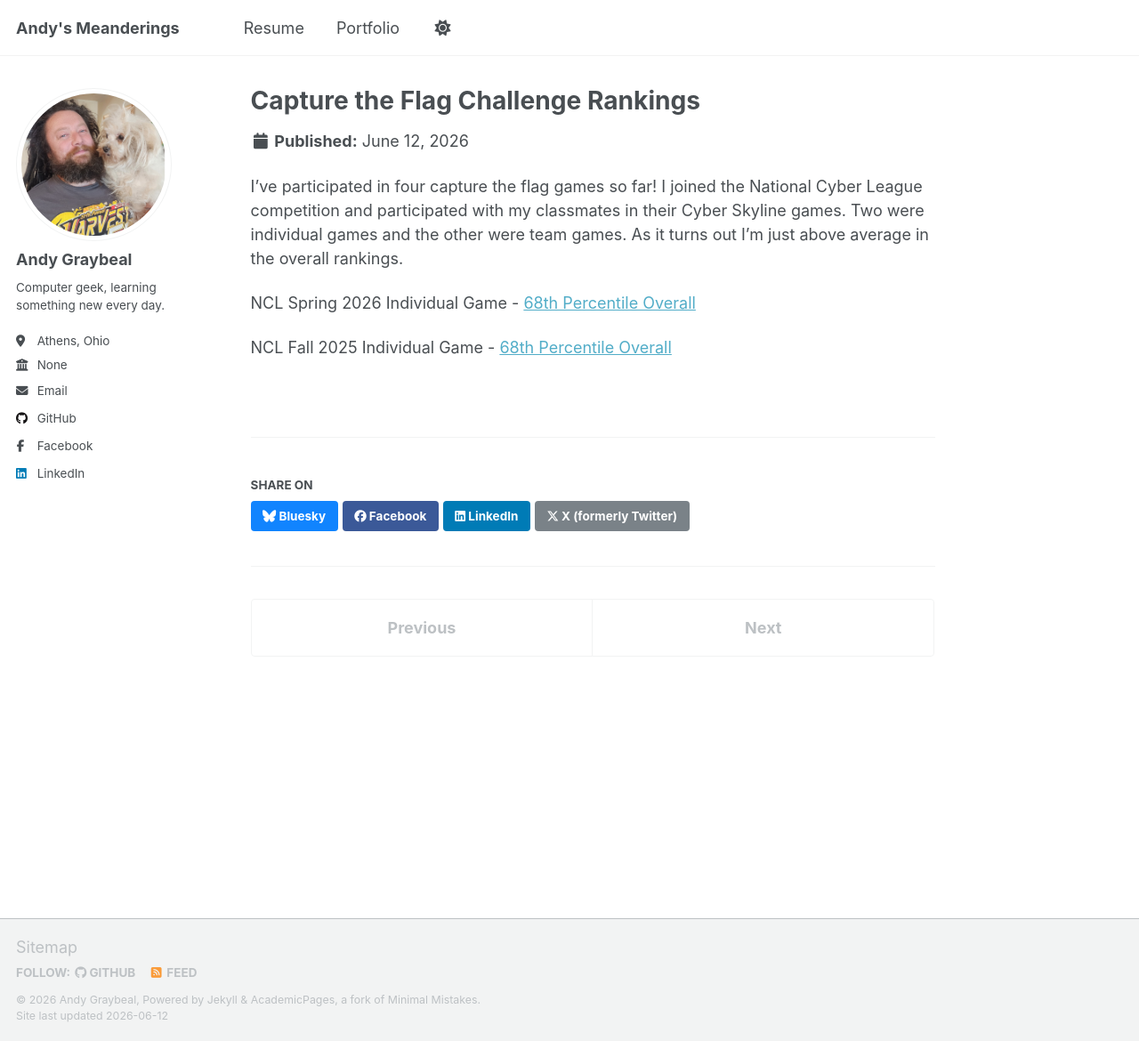
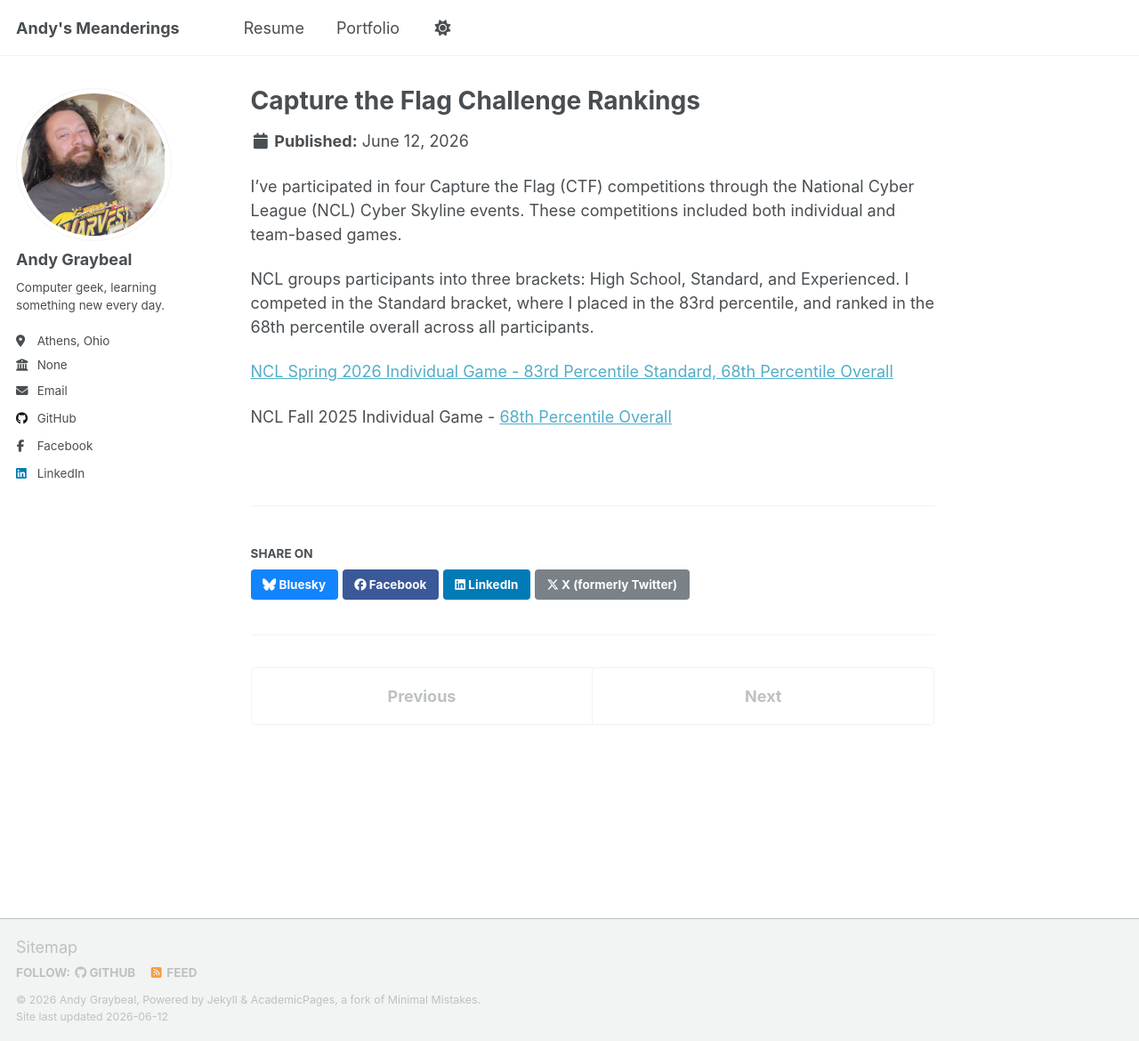
Before and after one commit to andy-graybeal/andy-graybeal.github.io, a Jekyll site: the page built from _portfolio/CTF_Challenges.md, in a window 1280 px wide and 1170 px high. Shown: the whole window at 89% size. Built offline with Jekyll 4.4.1, drawn with Linux system fonts in a browser that asks for light colours; a script that is not in the unit is left out.

Commit message:
Revise CTF Challenges participation details
Updated details about CTF competitions and rankings.

```diff
--- a/_portfolio/CTF_Challenges.md
+++ b/_portfolio/CTF_Challenges.md
@@ -4,10 +4,11 @@ excerpt: "Rankings I've gotten at CTFs"
 collection: portfolio
 ---
 
-I've participated in four capture the flag games so far!  I joined the National Cyber League competition and participated with my classmates in their Cyber Skyline games. Two were individual games and the other were team games.  As it turns out I'm just above average in the overall rankings.
+I’ve participated in four Capture the Flag (CTF) competitions through the National Cyber League (NCL) Cyber Skyline events. These competitions included both individual and team-based games.
+
+NCL groups participants into three brackets: High School, Standard, and Experienced. I competed in the Standard bracket, where I placed in the 83rd percentile, and ranked in the 68th percentile overall across all participants.
 
 
-
-NCL Spring 2026 Individual Game - [68th Percentile Overall](/NCL-CyberSkyline-Report-Spring-2026)
+[NCL Spring 2026 Individual Game - 83rd Percentile Standard, 68th Percentile Overall](/NCL-CyberSkyline-Report-Spring-2026)
 
 NCL Fall 2025 Individual Game - [68th Percentile Overall](https://cyberskyline.com/world/684c235bdbe1ed8e2a7f7e6f/report/684c235bdbe1ed8e2a7f7e78)
```
